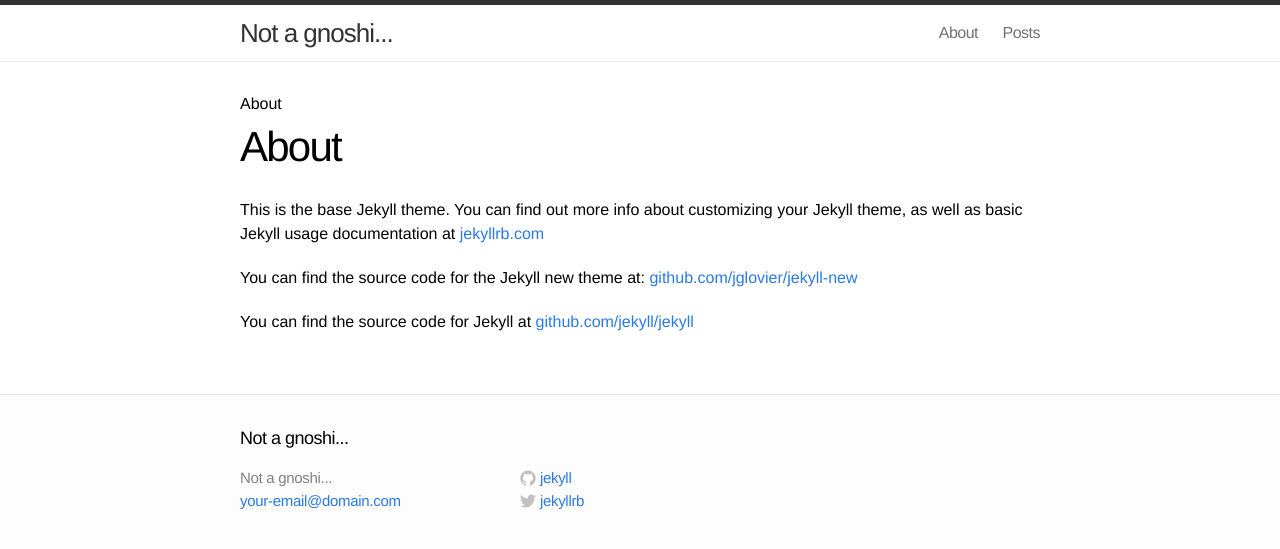
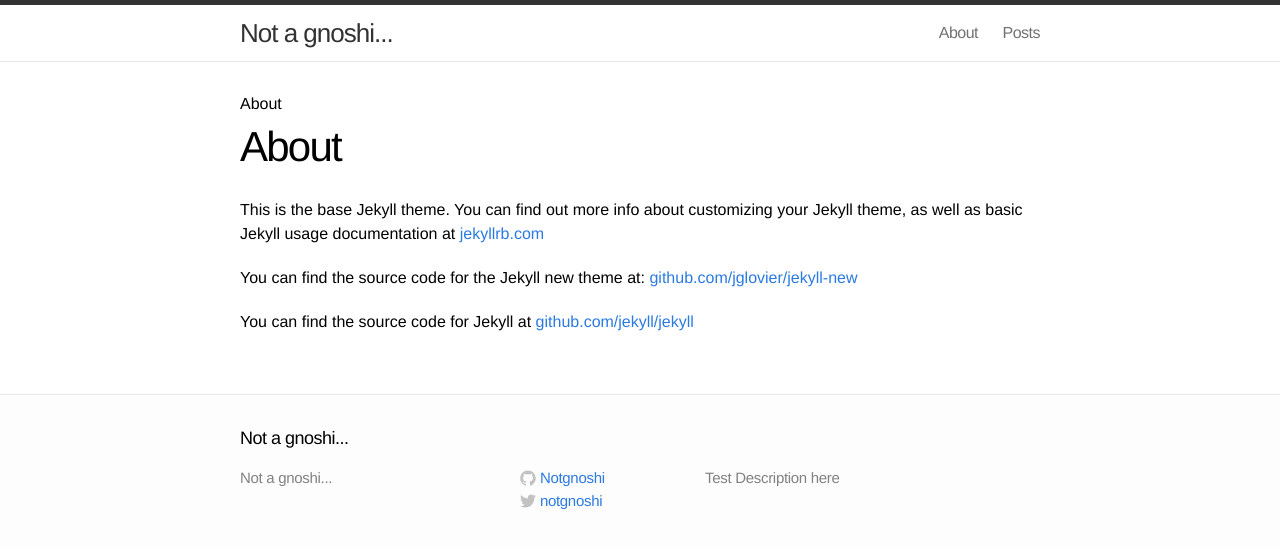
Before and after one commit to Notgnoshi/notgnoshi.github.io, a Jekyll site: the page built from about.md, in a window 1280 px wide. Shown: the top 549 px of the page. Built offline with Jekyll 4.4.1, drawn with Linux system fonts in a browser that asks for light colours.

Commit message:
customizations

```diff
--- a/_config.yml
+++ b/_config.yml
@@ -1,11 +1,10 @@
 # Site settings
 title: Not a gnoshi...
-email: your-email@domain.com
-description: ""
+description: "Test Description here"
 baseurl: ""
 url: "http://yourdomain.com"
-twitter_username: jekyllrb
-github_username:  jekyll
+twitter_username: notgnoshi
+github_username:  Notgnoshi
 
 # Build settings
 markdown: kramdown
```
Also changed, not shown: 4 other files.
